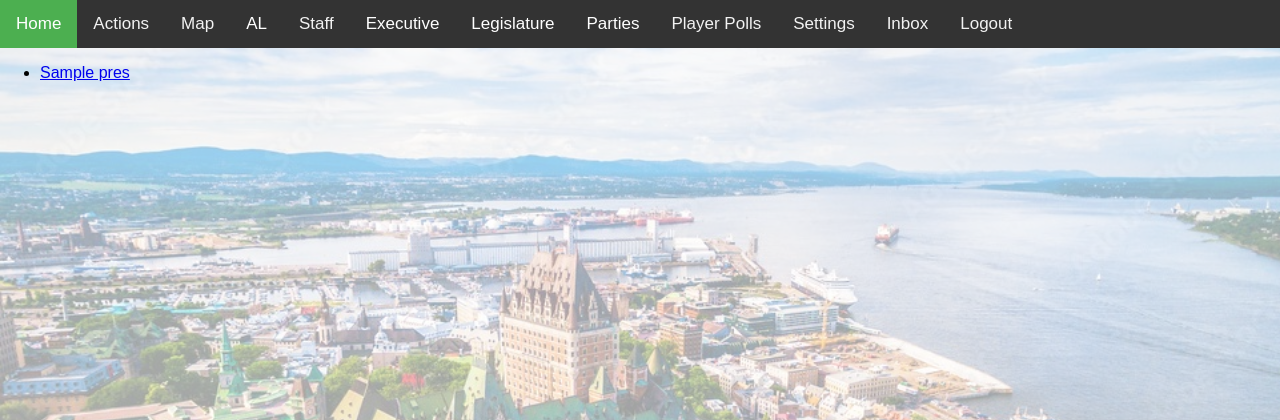
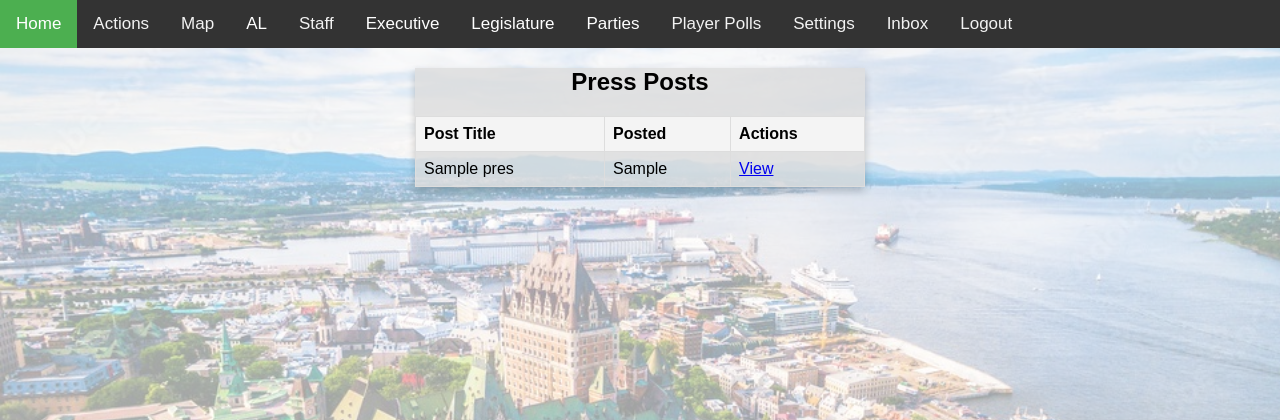
Before and after one commit to Adrianmk98/QuebecSimWebplatform, a PHP site: page /userPress.php?id=1 in a window 1280 px wide. Shown: the top 420 px of the page. Run offline with PHP 8.4, Linux system fonts and the light colour scheme; a user stored in the database is signed in; data comes from the database, SQL or seed files in the repository; tables that the repository leaves empty or names only in its code hold one stand-in row (values such as "Sample post").

Commit message:
-Better Press display

```diff
--- a/userPress.php
+++ b/userPress.php
@@ -1,40 +1,63 @@
-<?php session_start();
-if (!(isset($_SESSION['loggedin'])))//FLIP AFTER DONE
-{
+<?php
+session_start();
+if (!isset($_SESSION['loggedin'])) {
     header("Location: login.html");
     die();
-}else
-{
+} else {
     include 'includes/sqlcall.php';
     include 'includes/topbar.php';
-    $pid=$_SESSION["loggedin"];
-    $sqlhours = "UPDATE user SET hoursinactive =0 WHERE ID='$pid'";
+    $pid = $_SESSION["loggedin"];
+    $sqlhours = "UPDATE user SET hoursinactive = 0 WHERE ID='$pid'";
     mysqli_query($db_link, $sqlhours);
-}?>
+}
+?>
 <html>
-    <header>
-
-        <title>Profile
-        </title>
+<head>
+    <title>Profile</title>
+    <style>
+        table {
+            width: 100%;
+            border-collapse: collapse;
+            margin-top: 20px;
+        }
+        th, td {
+            border: 1px solid #ddd;
+            padding: 8px;
+            text-align: left;
+        }
+        th {
+            background-color: #f4f4f4;
+        }
+    </style>
+</head>
+<body>
+<div class="card">
+    <h2>Press Posts</h2>
     <?php
-$uid=$_GET['id'];
-$stmt = $db_link->prepare("SELECT pressID, pressTitle FROM press WHERE authorID = ?");
+    $uid = $_GET['id'];
+    $stmt = $db_link->prepare("SELECT pressID, pressTitle,createdAT FROM press WHERE authorID = ?");
     $stmt->bind_param("i", $uid);
     $stmt->execute();
     $result = $stmt->get_result();
 
     if ($result->num_rows > 0) {
-    echo "<ul>";
+        echo "<table>";
+        echo "<tr><th>Post Title</th><th>Posted</th><th>Actions</th></tr>";
         while ($row = $result->fetch_assoc()) {
-        echo "<li>";
-        echo "<a href='viewPost.php?pressID=" . $row['pressID'] . "'>" . htmlspecialchars($row['pressTitle']) . "</a>";
-        echo "</li>";
+            echo "<tr>";
+            echo "<td>" . htmlspecialchars($row['pressTitle']) . "</td>";
+            echo "<td>" . htmlspecialchars($row['createdAT']) . "</td>";
+            echo "<td><a href='viewPost.php?pressID=" . $row['pressID'] . "'>View</a></td>";
+            echo "</tr>";
         }
-    echo "</ul>";
+        echo "</table>";
     } else {
-    echo "No press posts found.";
+        echo "<p>No press posts found.</p>";
     }
 
     $stmt->close();
     $db_link->close();
     ?>
+</div>
+</body>
+</html>
```
Lines whose indentation alone changed are shown as unchanged.
